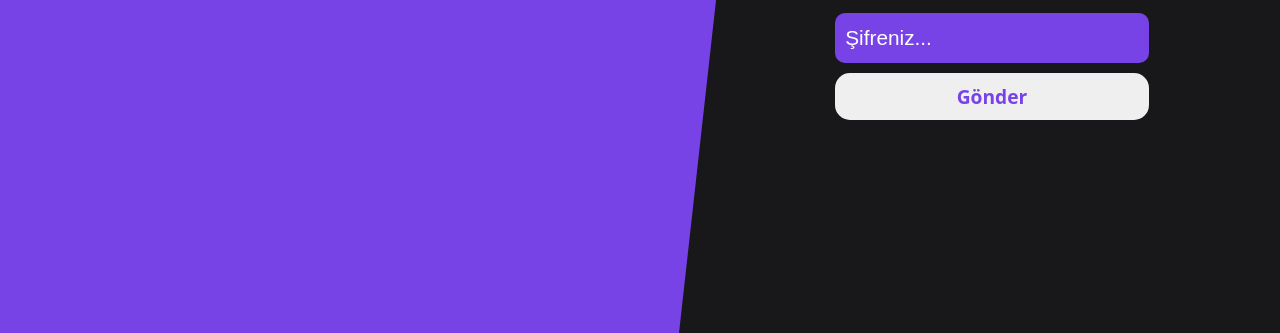
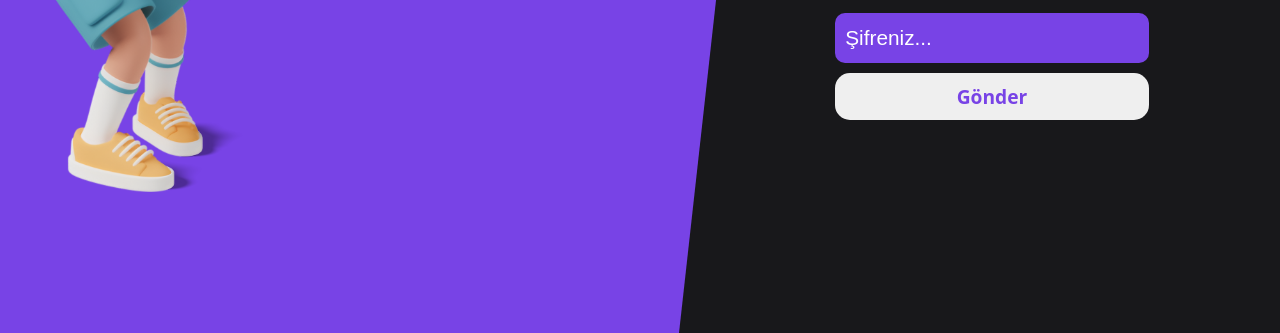
Before and after one commit to S0LEUS/kayipesya, a plain HTML site: page index.html in a window 1280 px wide. Shown: the part 467-800 px from the top of the page. Drawn offline with Linux system fonts and the light colour scheme.

Commit message:
Update index.html

```diff
--- a/index.html
+++ b/index.html
@@ -15,7 +15,7 @@
         <div class="footer-left">
             <div class="items">
                 <p>Kayıp eşya</p>
-                <img src="src/pixelcut-export.png">
+                <img src="pixelcut-export.png">
 
                 <div class="right">
                     <h1>EŞYANI MI <br> KAYBETTİN?</h1>
@@ -53,7 +53,7 @@
         <div class="mobile">
             <div class="box">
                 <h1>Eşyanı Mı Kaybettin?</h1>
-                <img src="img.png">
+                <img src="pixelcut-export.png">
             </div>
 
             <label>Hemen Başlamaya <br> Ne Dersin?</label>
```
